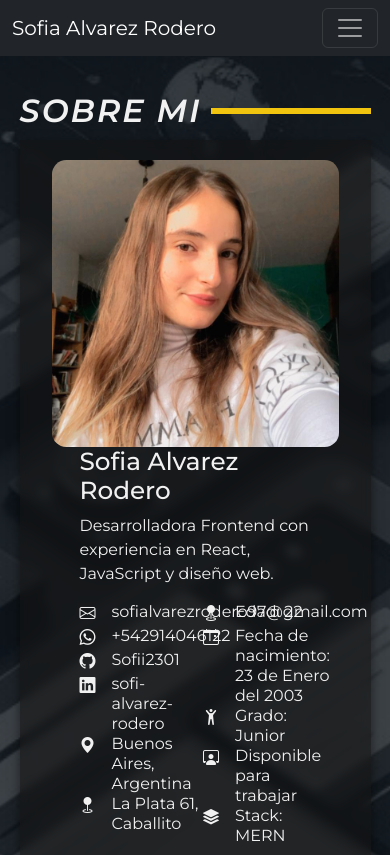
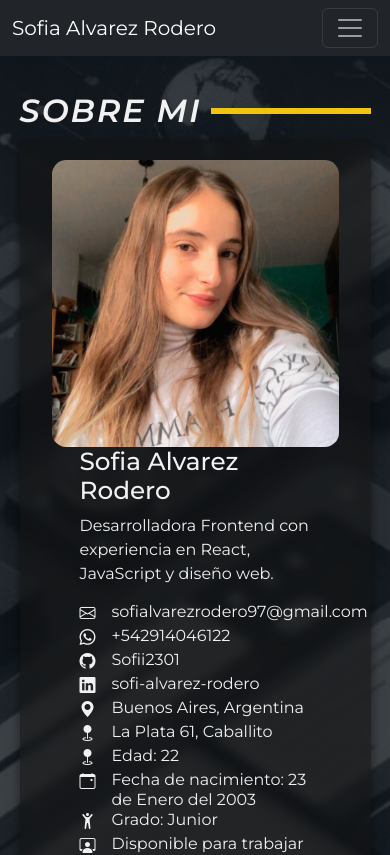
Before and after one commit to Sofii2301/my-portfolio-frontend, a React (Vite) app: page /about in a window 390 px wide. Shown: the top 855 px of the page. Built offline with nearby package versions, Linux system fonts and the light colour scheme.

Commit message:
fix flex

```diff
--- a/src/components/molecules/PersonalInfo/PersonalInfo.jsx
+++ b/src/components/molecules/PersonalInfo/PersonalInfo.jsx
@@ -12,13 +12,13 @@ export default function PersonalInfo() {
   const links = useLinks();
 
   return (
-    <div className="personal-info d-flex">
-      <div className="col-6">
+    <div className="personal-info d-flex flex-wrap">
+      <div className="col-xl-6 col-lg-12">
         <ContactInfo />
         <Icon name="geo-alt-fill" link={links.location} text={info.location} />
         <Icon name="geo-fill" link={links.address} text={info.address} />
       </div>
-      <div className="col-6">
+      <div className="col-xl-6 col-lg-12">
         <Icon name="geo-fill" text={`${translations.age}: ${getAge(info.birthDate)}`} />
         <Icon name="calendar-event" text={info.birth} />
         <Icon name="person-arms-up" text={info.degree} />
--- a/src/components/organisms/AboutMe/AboutMe.jsx
+++ b/src/components/organisms/AboutMe/AboutMe.jsx
@@ -12,10 +12,10 @@ export default function AboutMe() {
     <div className="about-container">
       <div className="row">
         {/* Foto y descripción */}
-        <div className="col-md-4 about-info">
+        <div className="col-xl-4 col-lg-6 col-md-10 about-info image">
           <img src={Sofi} alt="Sofia Alvarez" className="profile-pic" />
         </div>
-        <div className="col-md-8 about-info">
+        <div className="col-xl-8 col-lg-6 about-info">
           <div className="row">
             <h2>Sofia Alvarez Rodero</h2>
             <p>{translations.description}</p>
--- a/src/components/organisms/AboutMe/aboutMe.css
+++ b/src/components/organisms/AboutMe/aboutMe.css
@@ -17,6 +17,11 @@
 
 }
 
+.about-info.image {
+    display: flex;
+    align-items: center;
+}
+
 .about-info .row {
     margin-bottom: 1rem;
     margin-left: 1rem !important;
```
